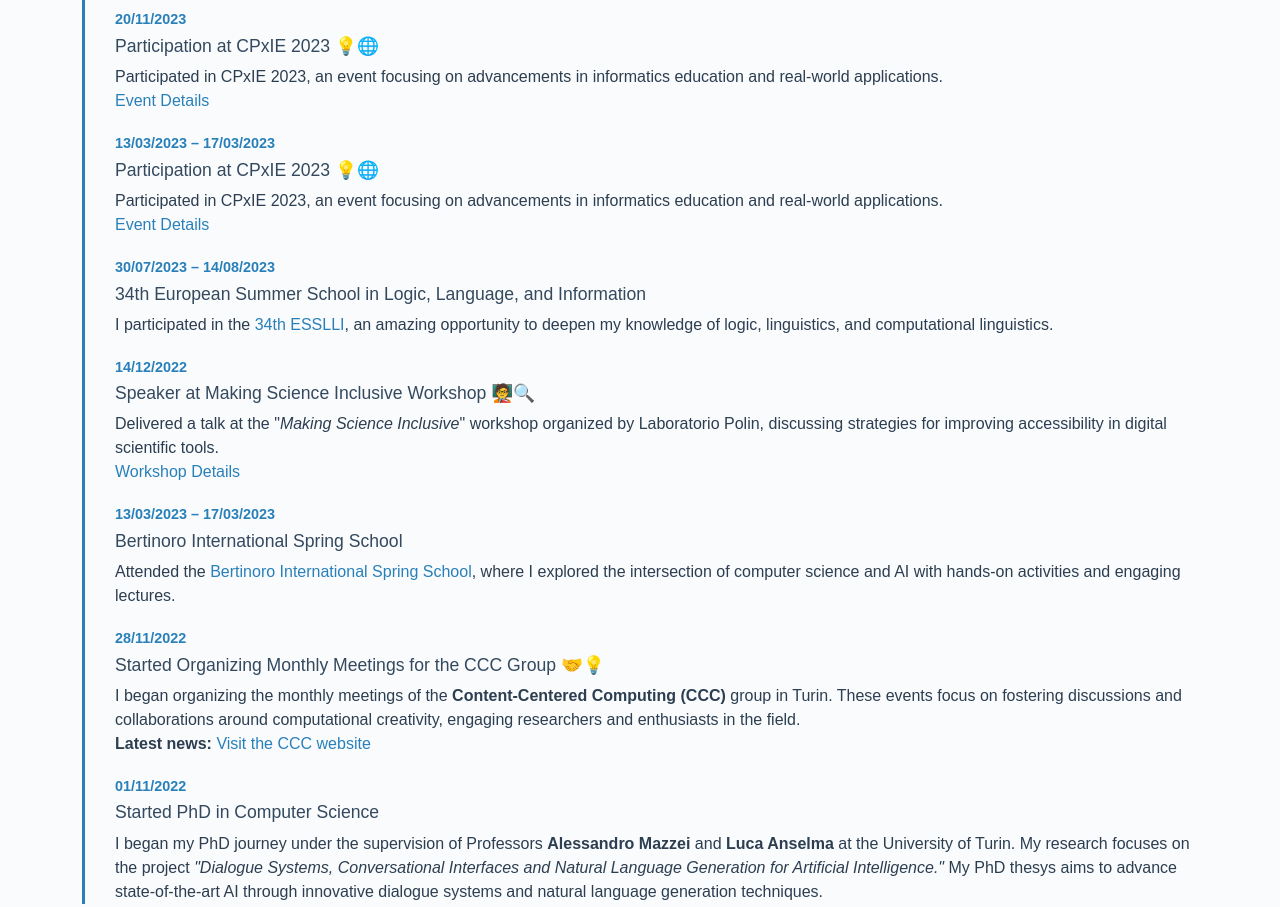
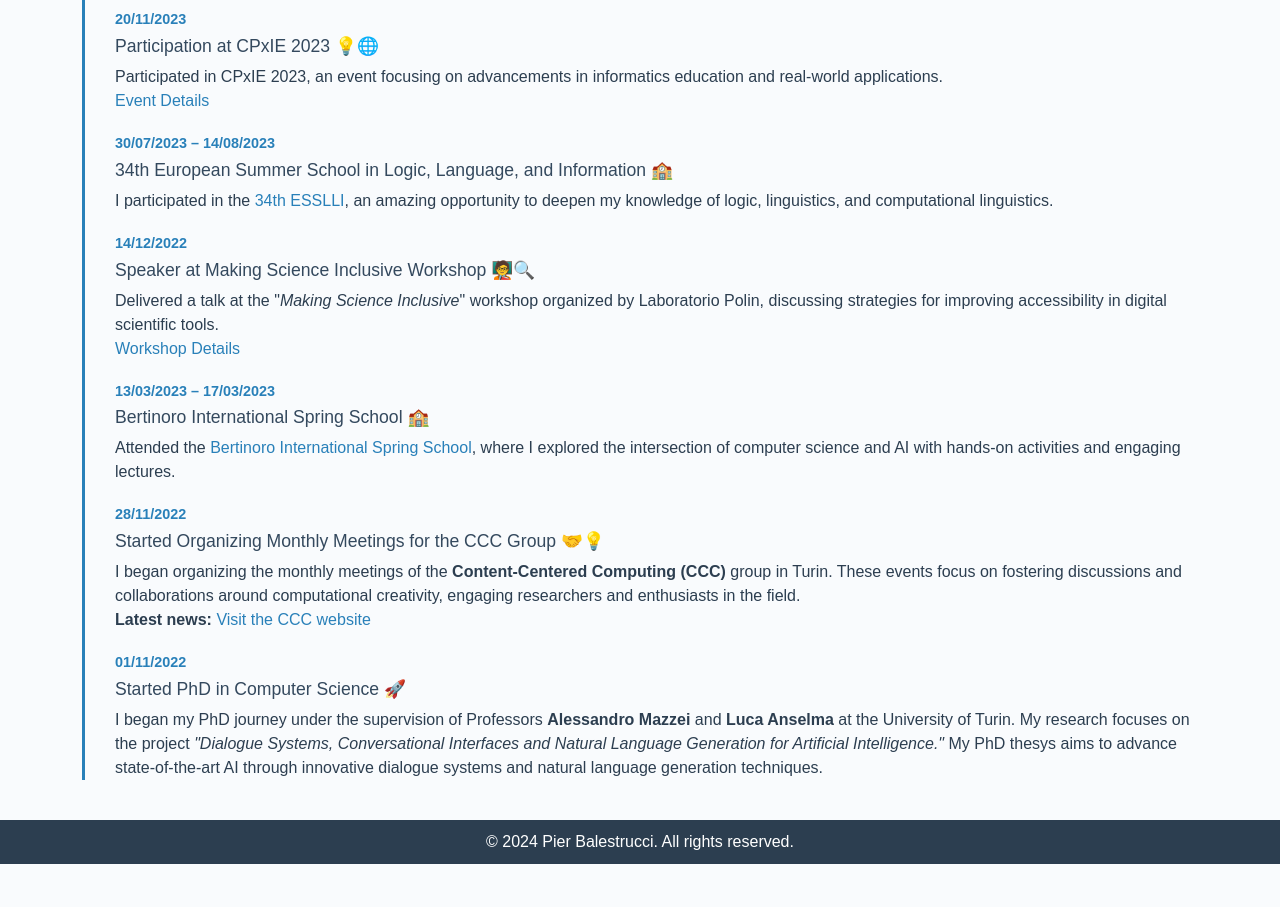
Before and after one commit to PierBale/pierbale.github.io, a plain HTML site: page news.html in a window 1280 px wide. Shown: the part 1400-2307 px from the top of the page. After the commit the page ends 2264 px from the top, so only its background shows below. Drawn offline with nearby package versions, Linux system fonts and the light colour scheme.

Commit message:
last fixes

```diff
--- a/news.html
+++ b/news.html
@@ -78,7 +78,7 @@
             <div class="timeline-item">
                 <div class="timeline-date">19/06/2024 – 21/06/2024</div>
                 <div class="timeline-content">
-                    <h5>Lectures on Computational Linguistics 2024</h5>
+                    <h5>Lectures on Computational Linguistics 2024 🏫</h5>
                     <p>
                         I attended the <a href="https://www.ai-lc.it/en/lectures-2/lectures-2024/" target="_blank">Lectures on Computational Linguistics 2024</a>. This event brought together top researchers and practitioners to discuss advances in AI and linguistics.
                     </p>
@@ -140,21 +140,9 @@
             </div>
 
             <div class="timeline-item">
-                <div class="timeline-date">13/03/2023 – 17/03/2023</div>
-                <div class="timeline-content">
-                    <h5>Participation at CPxIE 2023 💡🌐</h5>
-                    <p>
-                        Participated in CPxIE 2023, an event focusing on advancements in informatics education and real-world applications.<br>
-                        <a href="https://www.cpxie.net" target="_blank">Event Details</a>
-                    </p>
-                </div>
-            </div>
-
-
-            <div class="timeline-item">
                 <div class="timeline-date">30/07/2023 – 14/08/2023</div>
                 <div class="timeline-content">
-                    <h5>34th European Summer School in Logic, Language, and Information</h5>
+                    <h5>34th European Summer School in Logic, Language, and Information 🏫</h5>
                     <p>
                         I participated in the <a href="https://2023.esslli.eu" target="_blank">34th ESSLLI</a>, an amazing opportunity to deepen my knowledge of logic, linguistics, and computational linguistics.
                     </p>
@@ -175,7 +163,7 @@
             <div class="timeline-item">
                 <div class="timeline-date">13/03/2023 – 17/03/2023</div>
                 <div class="timeline-content">
-                    <h5>Bertinoro International Spring School</h5>
+                    <h5>Bertinoro International Spring School 🏫</h5>
                     <p>
                         Attended the <a href="https://cs.unibo.it/projects/BISS/2023/program/" target="_blank">Bertinoro International Spring School</a>, where I explored the intersection of computer science and AI with hands-on activities and engaging lectures.
                     </p>
@@ -196,7 +184,7 @@
             <div class="timeline-item">
                 <div class="timeline-date">01/11/2022</div>
                 <div class="timeline-content">
-                    <h5>Started PhD in Computer Science</h5>
+                    <h5>Started PhD in Computer Science 🚀</h5>
                     <p>
                         I began my PhD journey under the supervision of Professors <strong>Alessandro Mazzei</strong> and <strong>Luca Anselma</strong> at the University of Turin. My research focuses on the project <em>"Dialogue Systems, Conversational Interfaces and Natural Language Generation for Artificial Intelligence."</em>
                         My PhD thesys aims to advance state-of-the-art AI through innovative dialogue systems and natural language generation techniques.
--- a/styles.css
+++ b/styles.css
@@ -159,7 +159,7 @@ footer p {
 .img-rectangle {
     border-radius: 10px;
     width: 100%;
-    max-width: 250px;
+    max-width: 320px;
     height: auto;
     border: 1px solid #ddd;
 }
```
Also changed, not shown: index.html (+3 -3 lines), poster/emnlp24-thumbnail.jpeg, 1 other file.
